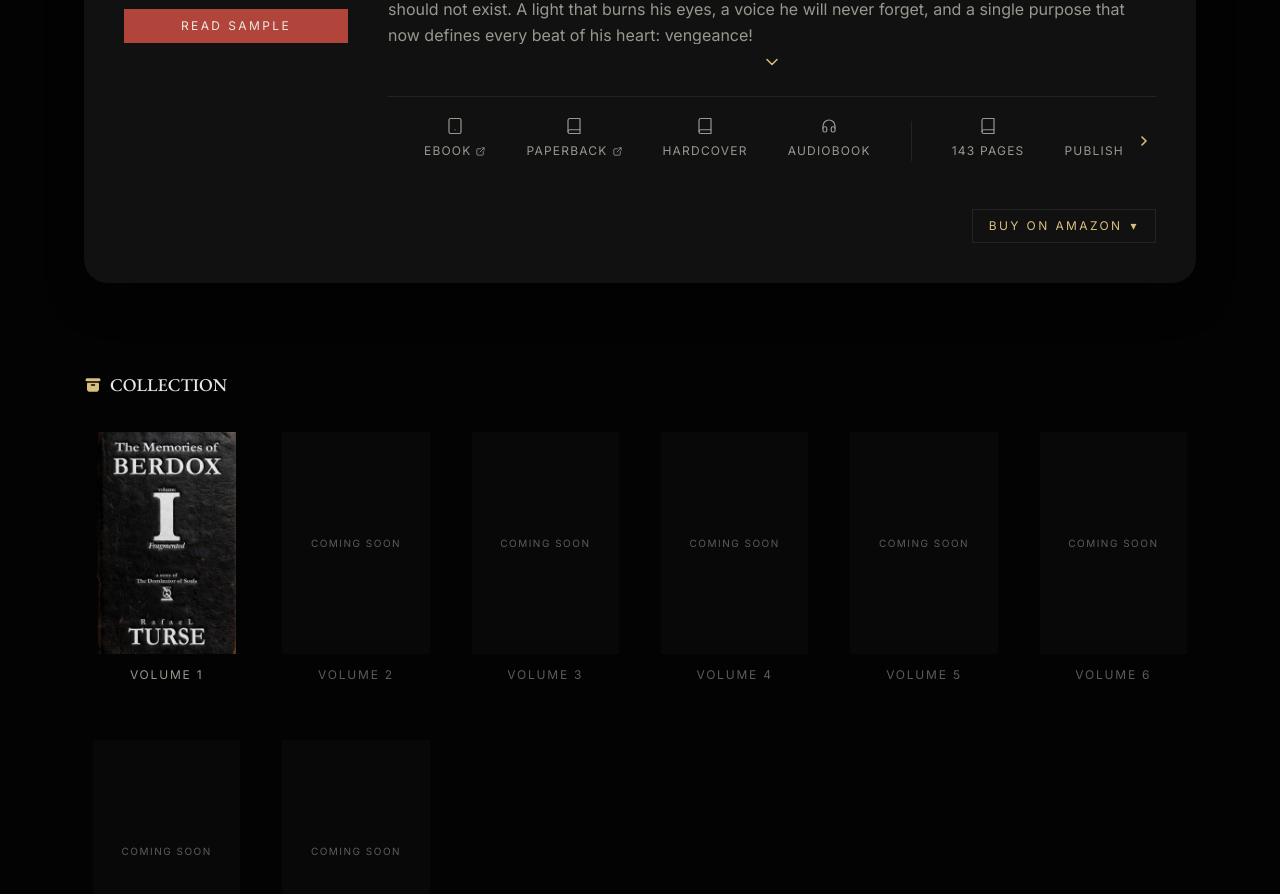
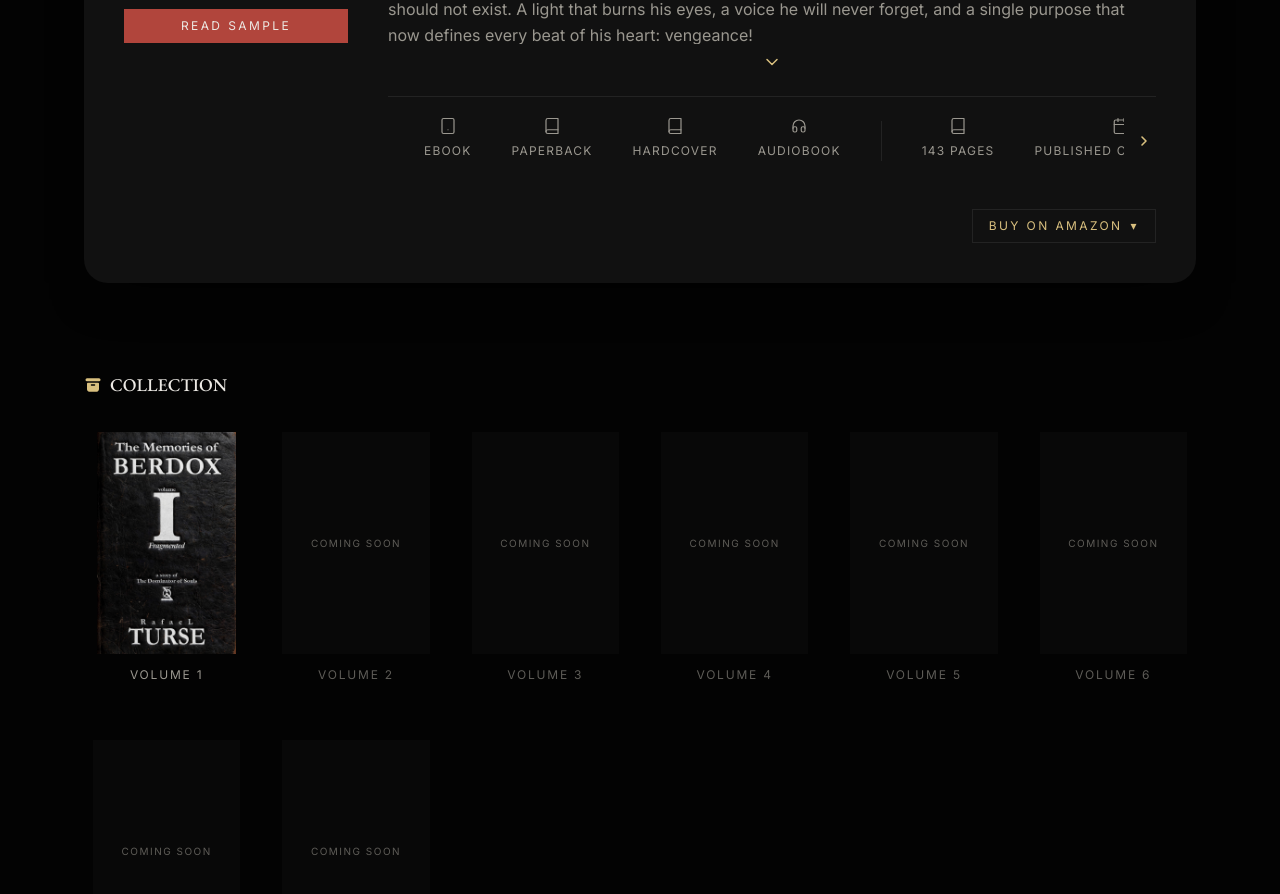
Before and after one commit to rafaelturse/thedominatorofsouls, a Next.js app: page /books/fragmentados in a window 1280 px wide. Shown: the part 1520-2414 px from the top of the page. Built offline with nearby package versions, Linux system fonts and the light colour scheme.

Commit message:
ebook details

```diff
--- a/components/book/BookDetails.tsx
+++ b/components/book/BookDetails.tsx
@@ -130,7 +130,7 @@ export default function BookDetails({ book, hideMore = false }: BookDetailsProps
         <Icon />
         <span className="flex items-center gap-1 whitespace-nowrap font-body text-xs uppercase tracking-[0.1em]">
           {item.label}
-          {item.linksAway && <ExternalLinkIcon size={11} />}
+          {item.linksAway && !item.onClick && <ExternalLinkIcon size={11} />}
         </span>
       </div>
     );
```
